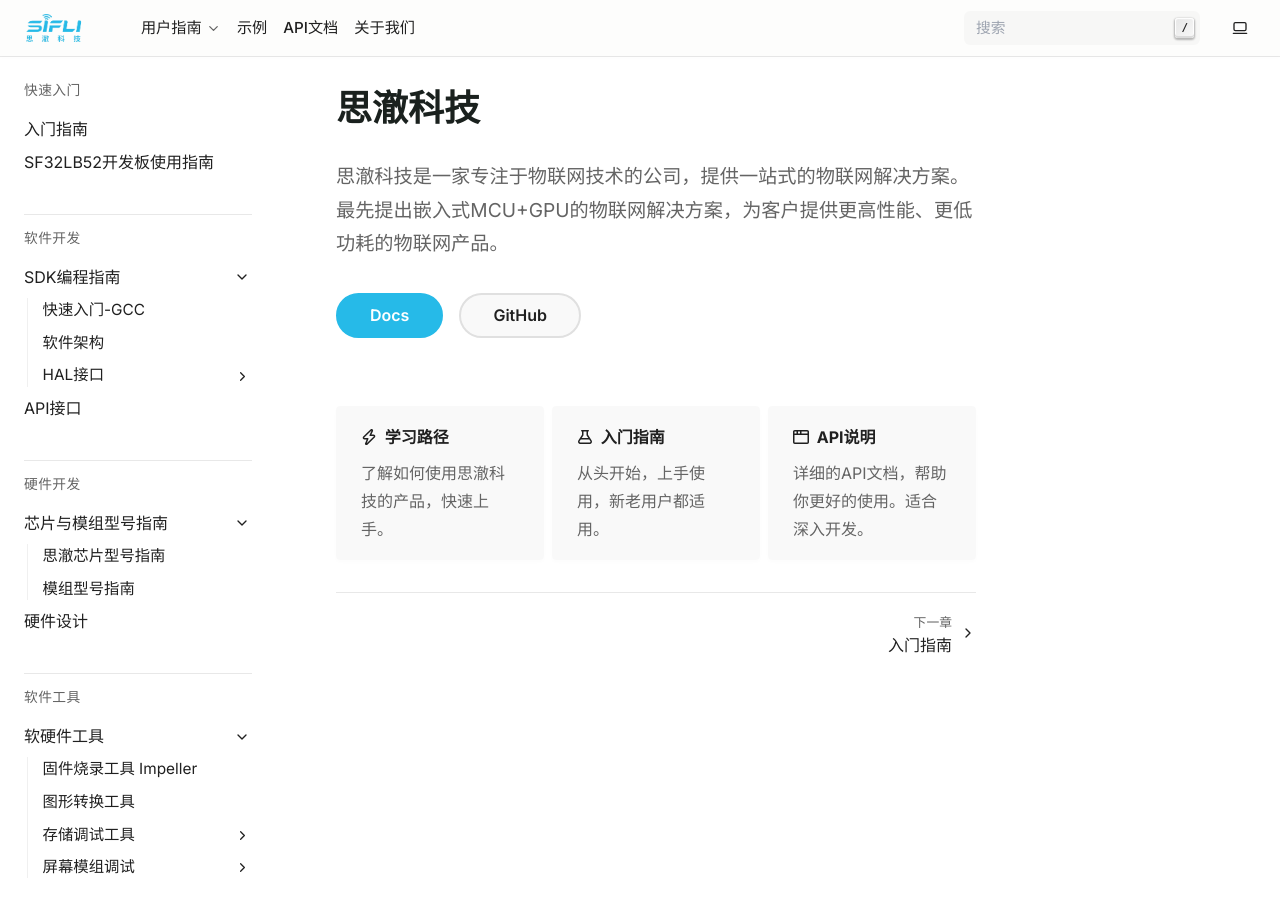
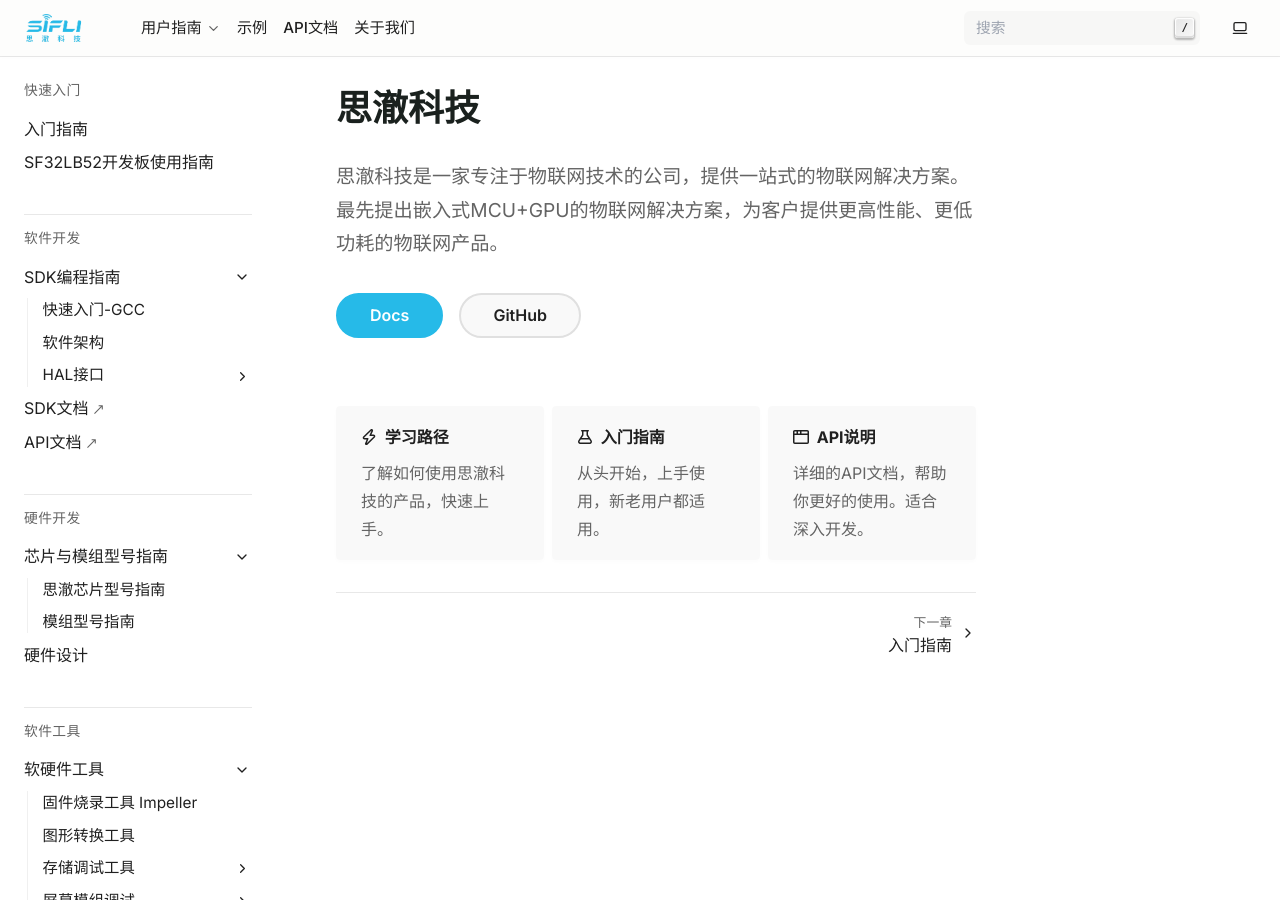
Before and after one commit to rabbitsaviola/SiFli-Wiki, a Sphinx documentation site: the page built from source/index.rst, in a window 1280 px wide and 900 px high. Built offline with Sphinx 7.4.7, drawn with Linux system fonts in a browser that asks for light colours; pages that are not in the unit, such as notebooks, are missing from menus.

Commit message:
add：增加SDK和API文档

```diff
--- a/source/index.rst
+++ b/source/index.rst
@@ -46,7 +46,8 @@
     :hidden:
 
     sdk/index
-    api/index
+    SDK文档  <https://wiki.sifli.com/sdk/sf32lb52x>
+    API文档  <https://wiki.sifli.com/sdk/sf32lb52x/api>
 
 .. toctree::
     :caption: 硬件开发
```
